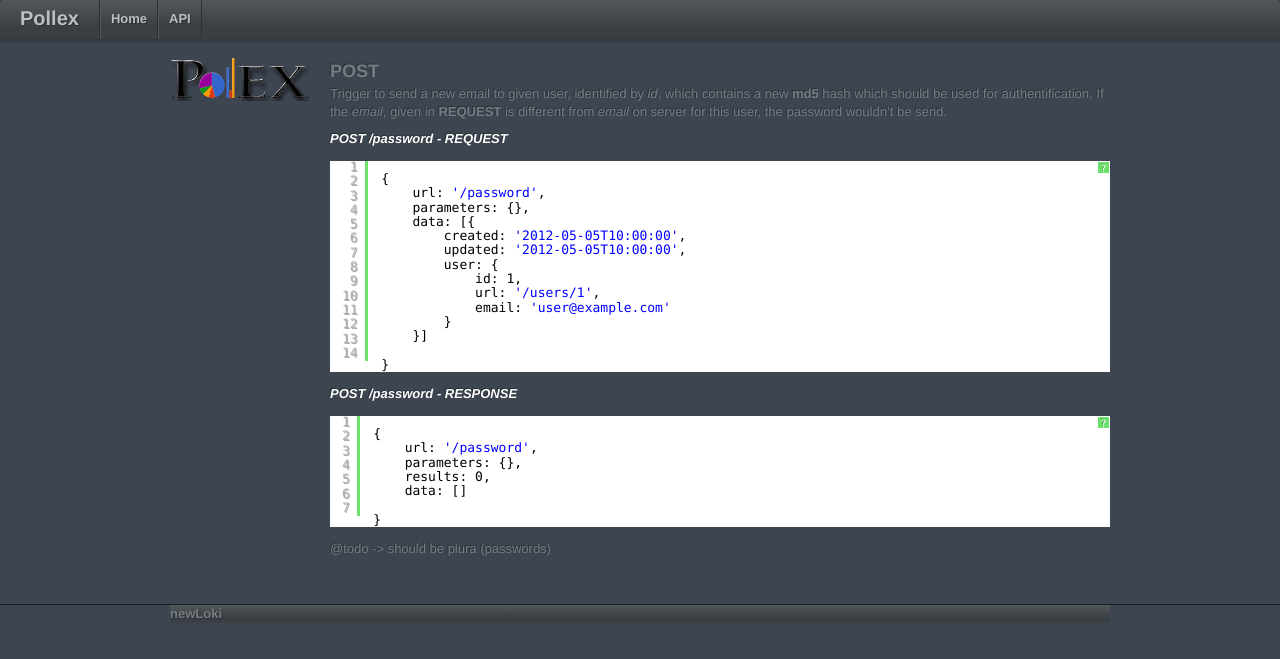
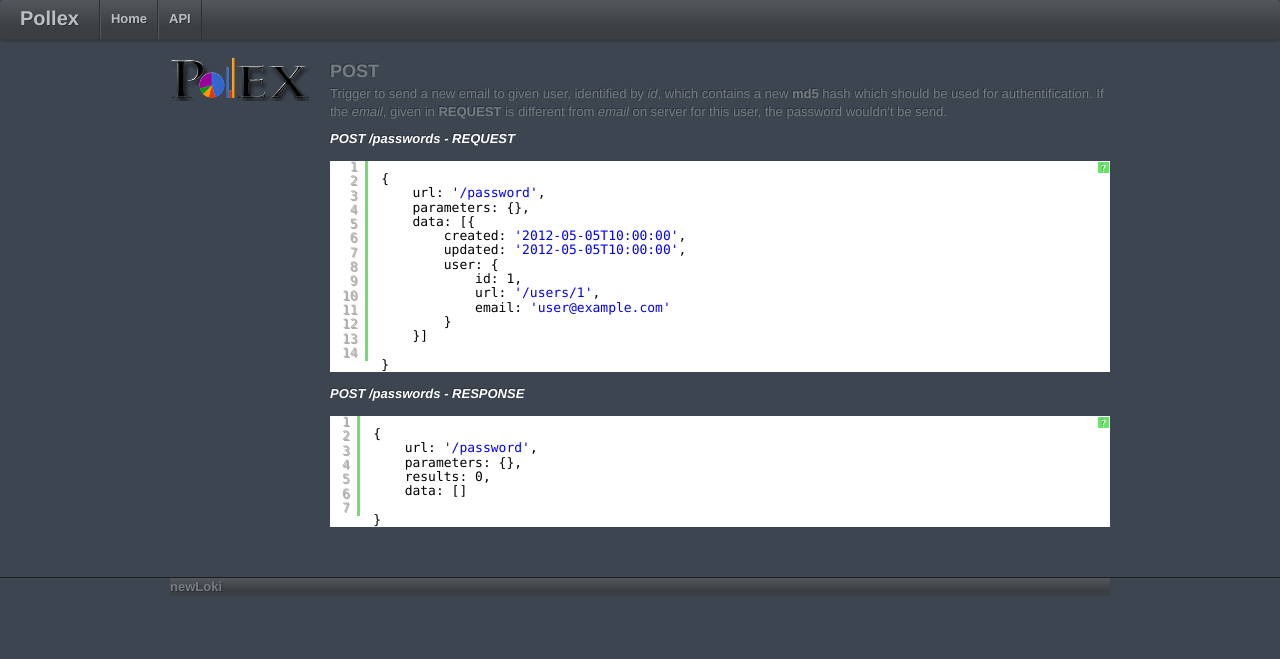
Before and after one commit to newLoki/Pollex, a Jekyll site: the page built from _posts/2012-05-08-password.markdown, in a window 1280 px wide. Shown: the top 659 px of the page. Built offline with Jekyll 4.4.1, drawn with Linux system fonts in a browser that asks for light colours; nearby versions of some CDN libraries; Markdown is read by kramdown in place of the engine named in the settings.

Commit message:
fix naming for passwords controller -> should be plural like other controllers, to be a restfull API

```diff
--- a/_posts/2012-05-08-password.markdown
+++ b/_posts/2012-05-08-password.markdown
@@ -11,12 +11,10 @@ __md5__ hash which should be used for authentification.
 If the _email_, given in __REQUEST__ is different from _email_ on server for this user,
 the password wouldn't be send.
 
-_**[POST /password - REQUEST](https://github.com/newLoki/Pollex/blob/gh-pages/_includes/mockups/json/password/post.request.json)**_
-<pre class="brush: js">    {% include mockups/json/password/post.request.json %}
+_**[POST /passwords - REQUEST](https://github.com/newLoki/Pollex/blob/gh-pages/_includes/mockups/json/passwords/post.request.json)**_
+<pre class="brush: js">    {% include mockups/json/passwords/post.request.json %}
 </pre>
 
-_**[POST /password - RESPONSE](https://github.com/newLoki/Pollex/blob/gh-pages/_includes/mockups/json/password/post.response.json)**_
-<pre class="brush: js">    {% include mockups/json/password/post.response.json %}
+_**[POST /passwords - RESPONSE](https://github.com/newLoki/Pollex/blob/gh-pages/_includes/mockups/json/passwords/post.response.json)**_
+<pre class="brush: js">    {% include mockups/json/passwords/post.response.json %}
 </pre>
-
-@todo -> should be plura (passwords)
```
Also changed, not shown: _includes/mockups/json/passwords/post.request.json (renamed from _includes/mockups/json/password/post.request.json), _includes/mockups/json/passwords/post.response.json (renamed from _includes/mockups/json/password/post.response.json).
